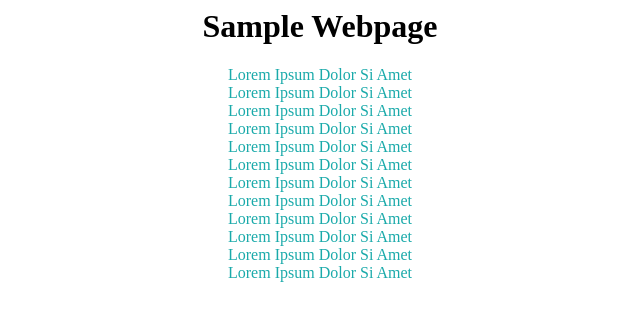
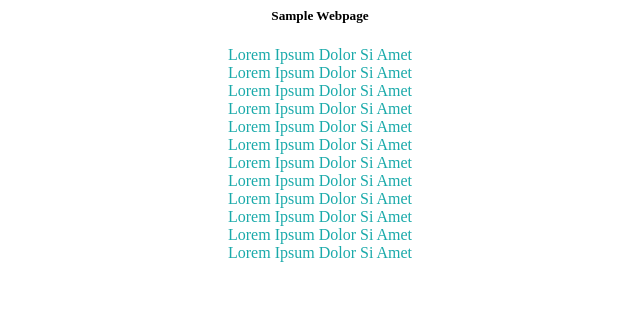
Before and after one commit to Alfiaaa/Sample, a plain HTML site: page index.html in a window 1280 px wide. Shown: the whole page, without its empty margins (320-960 px from the left). Drawn offline with Linux system fonts and the light colour scheme.

Commit message:
Heading changed

```diff
--- a/index.html
+++ b/index.html
@@ -7,7 +7,7 @@
     <BODY>
         <script src="js/main.js"></script> </script>
         <CENTER>
-            <H1 onmouseover="cc()" onmouseout="rev()" padding-top="25 px">Sample Webpage</H1>
+            <H5 onmouseover="cc()" onmouseout="rev()" padding-top="25 px">Sample Webpage</H5>
             <P>Lorem Ipsum Dolor Si Amet<BR>Lorem Ipsum Dolor Si Amet<BR>Lorem Ipsum Dolor Si Amet<BR>Lorem Ipsum Dolor Si Amet<BR>
             Lorem Ipsum Dolor Si Amet<BR>Lorem Ipsum Dolor Si Amet<BR>Lorem Ipsum Dolor Si Amet<BR>Lorem Ipsum Dolor Si Amet<BR>
             Lorem Ipsum Dolor Si Amet<BR>Lorem Ipsum Dolor Si Amet<BR>Lorem Ipsum Dolor Si Amet<BR>Lorem Ipsum Dolor Si Amet<BR>
```
